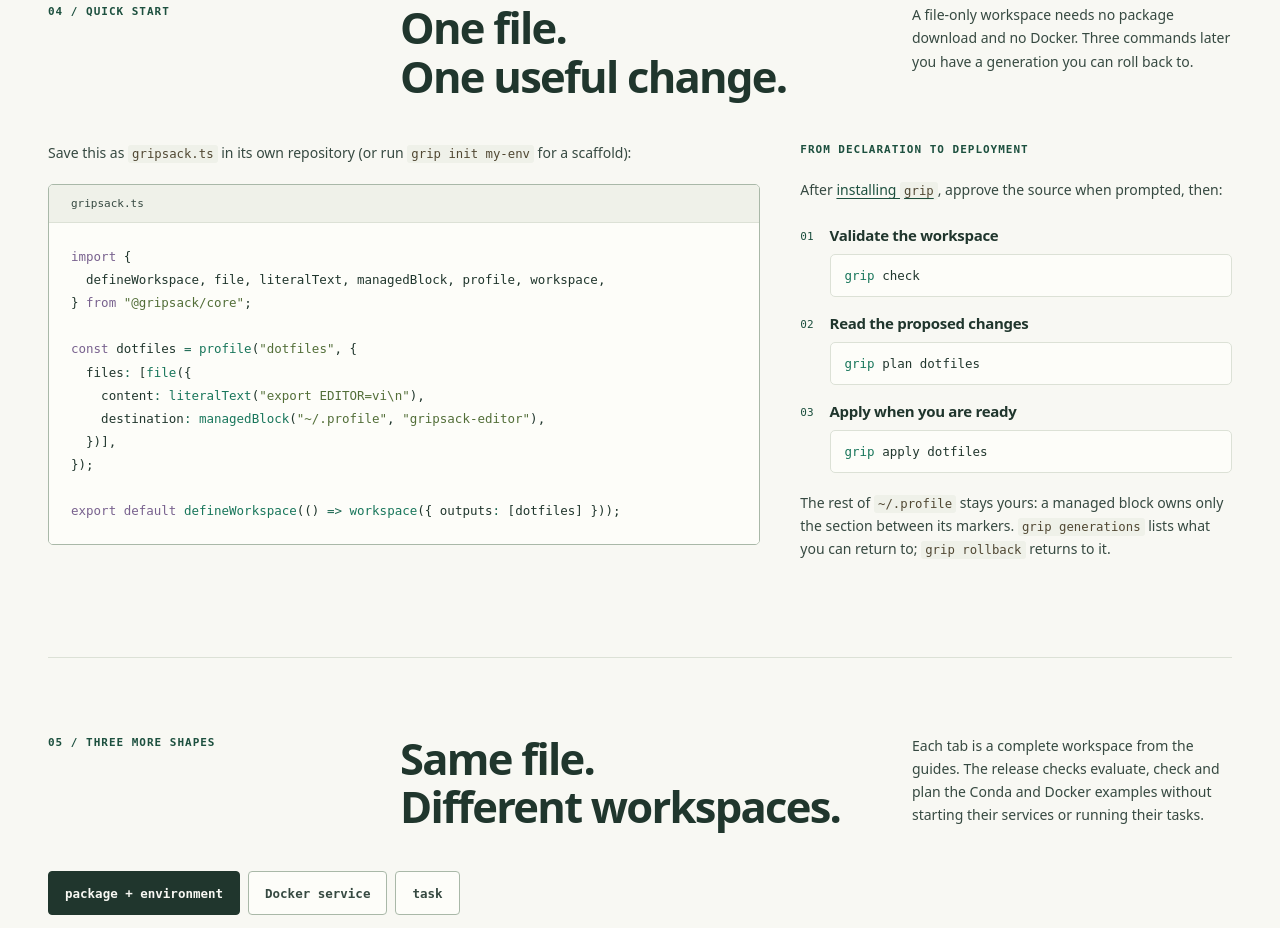
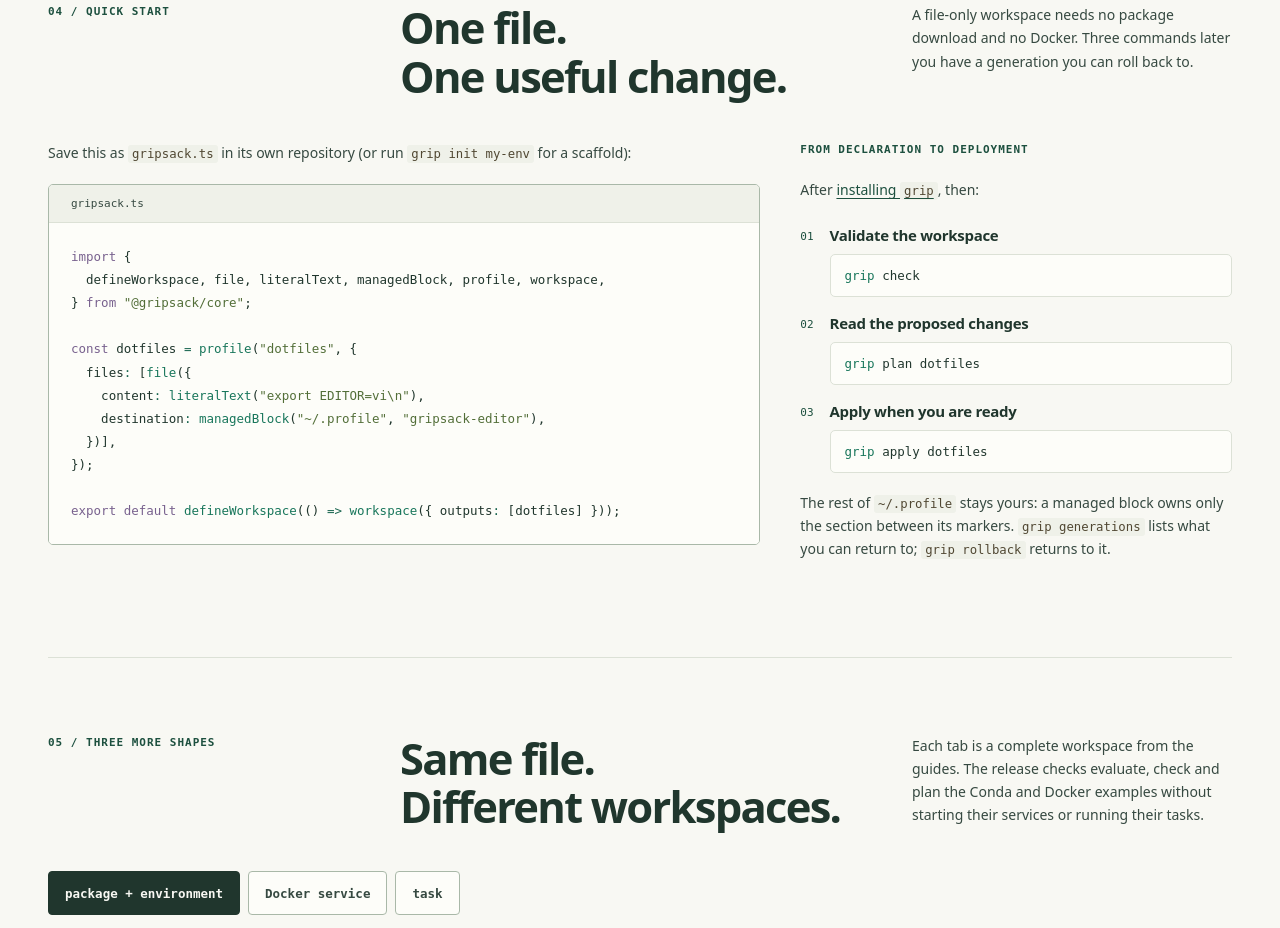
Before and after one commit to gripsack-dev/gripsack-dev.github.io, a plain HTML site: page website/index.html in a window 1280 px wide. Shown: the part 3316-4244 px from the top of the page. Drawn offline with Linux system fonts and the light colour scheme.

Commit message:
docs: document 0.59 no-approval flow, launchers, conda, diagnostics and GitHub budget
Co-Authored-By: Claude Opus 5.5 <noreply@anthropic.com>

```diff
--- a/website/index.html
+++ b/website/index.html
@@ -116,7 +116,7 @@ export default defineWorkspace(() =&gt; workspace({ outputs: [dotfiles] }));</co
   </div>
   <div class="example-flow">
   <p class="eyebrow">From declaration to deployment</p>
-  <p>After <a href="./docs/install.html">installing <code>grip</code></a>, approve the source when prompted, then:</p>
+  <p>After <a href="./docs/install.html">installing <code>grip</code></a>, then:</p>
   <ol class="flow">
     <li><span class="flow-num">01</span><div><h3>Validate the workspace</h3><pre><code class="language-bash">grip check</code></pre></div></li>
     <li><span class="flow-num">02</span><div><h3>Read the proposed changes</h3><pre><code class="language-bash">grip plan dotfiles</code></pre></div></li>
```
Also changed, not shown: 18 other files.
